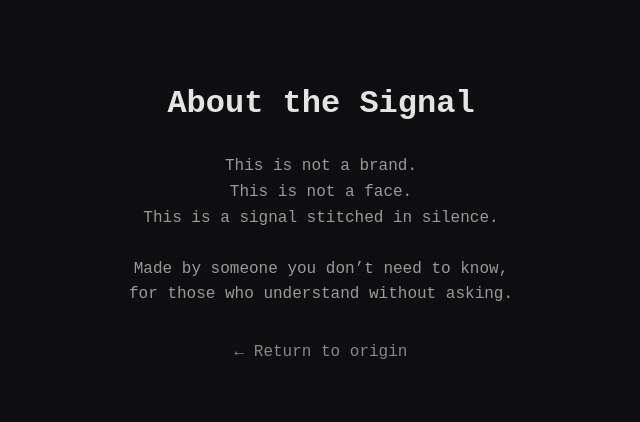
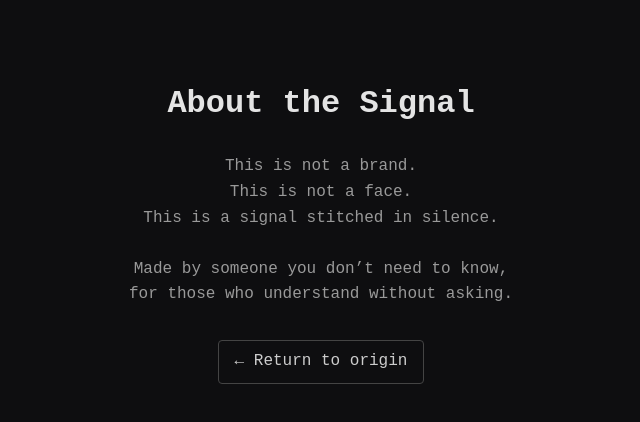
Before and after one commit to rccceus/project-lantern, a plain HTML site: page about.html in a window 1280 px wide. Shown: the whole page, without its empty margins (319-959 px from the left). Drawn offline with Linux system fonts and the light colour scheme.

Commit message:
Update about.html

```diff
--- a/about.html
+++ b/about.html
@@ -39,6 +39,21 @@
     Made by someone you don’t need to know,<br>
     for those who understand without asking.
   </p>
-  <p><a href="index.html">← Return to origin</a></p>
+  <p>
+  <a href="index.html" style="
+    display: inline-block;
+    padding: 0.5rem 1rem;
+    border: 1px solid #444;
+    border-radius: 4px;
+    color: #ccc;
+    text-decoration: none;
+    transition: background 0.2s ease;
+  "
+  onmouseover="this.style.backgroundColor='#1a1a1a'"
+  onmouseout="this.style.backgroundColor='transparent'">
+    ← Return to origin
+  </a>
+</p>
+
 </body>
 </html>
```
